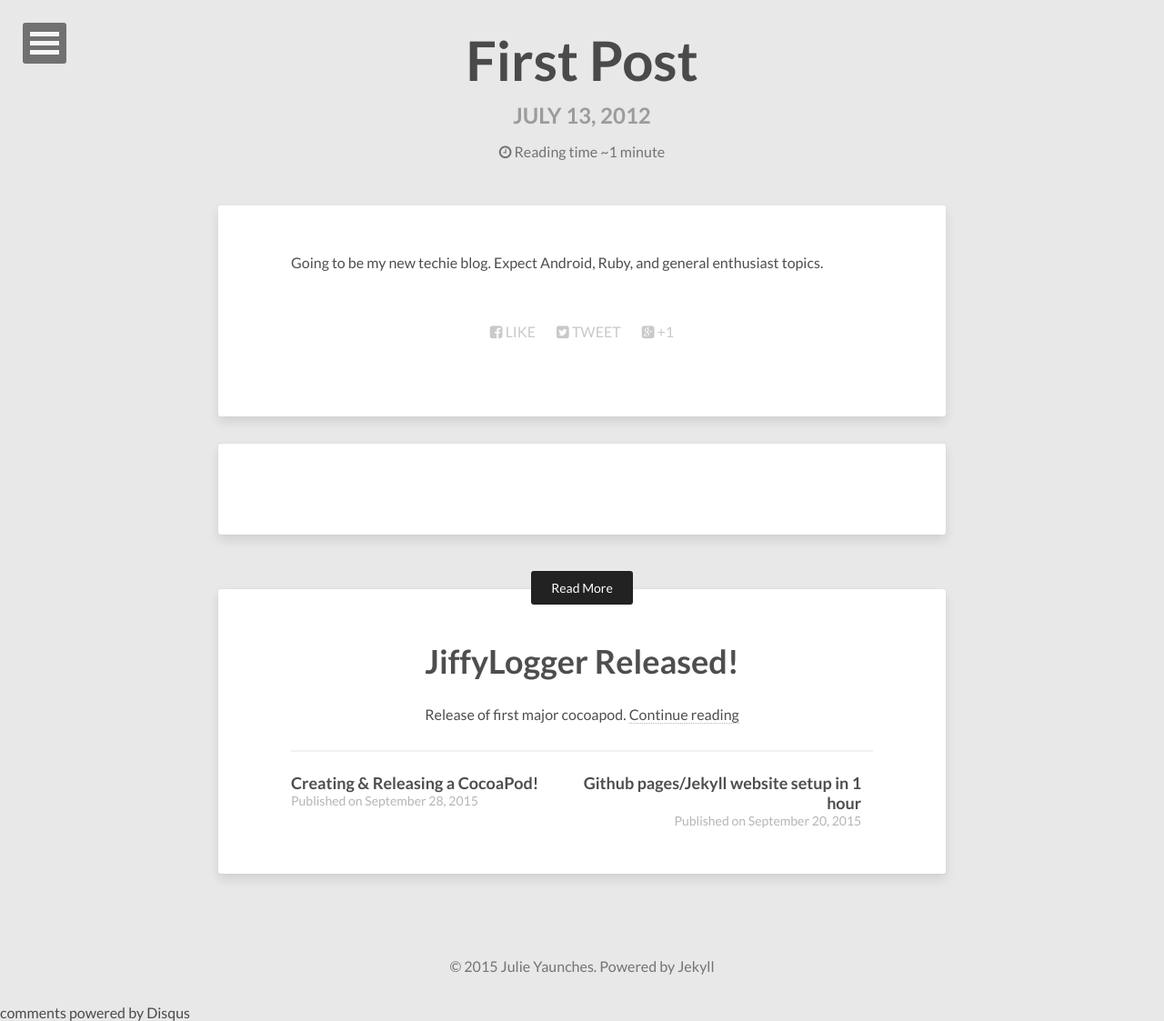
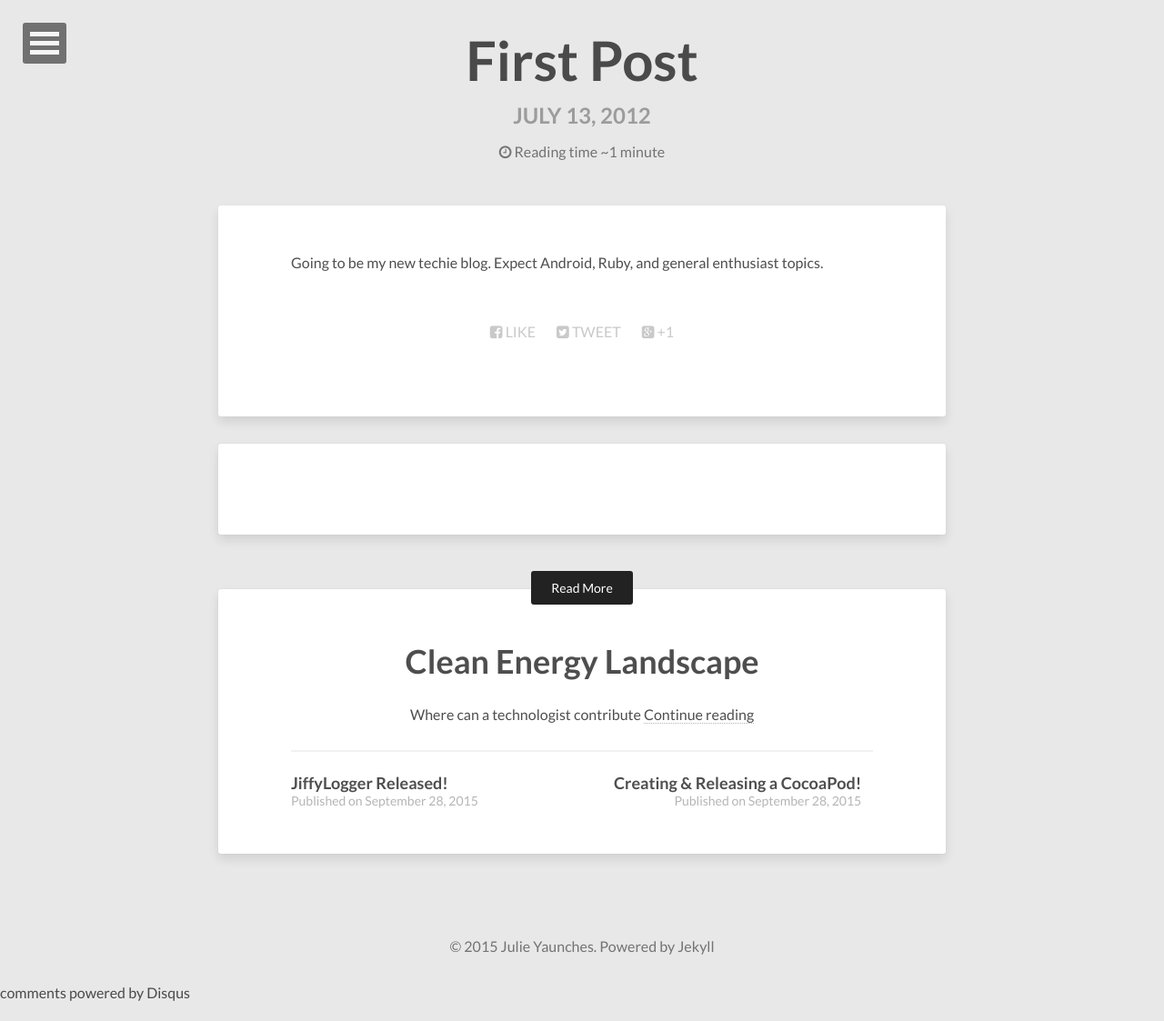
Before and after one commit to jyaunches/jyaunches.github.io, a Jekyll site: the page built from _posts/2012-07-13-first-post.html, in a window 1280 px wide. Shown: the whole page at 91% size. Built offline with Jekyll 4.4.1, drawn with Linux system fonts in a browser that asks for light colours; nearby versions of some CDN libraries; comment, search, counter and statistics services are not loaded; after the commit the page ends 1101 px from its top, so only the background shows below that; some of the changed lines change nothing that is shown.

Commit message:
clean energy post 1

```diff
--- a/_config.yml
+++ b/_config.yml
@@ -5,7 +5,7 @@
 words_per_minute: 200
 # Your site's domain goes here (eg: //mmistakes.github.io, http://mademistakes.com, etc)
 # When testing locally leave blank or use http://localhost:4000
-url: http://yaunch.io
+url: http://localhost:4000
 
 # Owner/author information
 owner:
--- /dev/null
+++ b/_posts/2015-12-28-clean-energy-landscape.md
@@ -0,0 +1,97 @@
+---
+layout: post
+title: Clean Energy Landscape
+description: "Where can a technologist contribute"
+modified: 2015-12-28
+tags: [Energy, Climate Change]
+image:
+  feature: cop21.png
+  credit:
+  creditlink:
+---
+
+With the Cop21 talks in Paris ending earlier this month... and the outcome being a global agreement to limit temperature increase to 2 degrees celcius, I wanted to capitalize on this momentum and ask myself what I, as a technologist, can do.
+
+[The agreement](http://www.theguardian.com/environment/2015/dec/13/paris-climate-deal-cop-diplomacy-developing-united-nations) made speaks to limiting temperature, supporting developing countries to maintain growth, and keeping visibility into actions and compliance by all memebers. While there is vagueness about how this will be implemented, there is worldwide agreement that technology needs to be advanced in clean energy and related areas.
+
+As a concerned citizen of the world and one that wants to leave it as beautiful as I've found it, I want to know what I, as a software engineer/technologist do to help? How can I contribute my largest asset, my tech skills, to help bring about this change?
+
+## Why 2 Degrees
+
+In fact scientists actually believe we should not raise temperatures more than 1.5 degrees above pre-industrial averages. The graph below shows our potential CO2 emissions pathways for this century and their long-term impact on temperature.
+
+{% capture images %}
+	/images/Ratchet-Success-Pathway.jpg
+{% endcapture %}
+{% include gallery images=images cols=2 %}
+
+## What Needs to Change?
+
+To achieve the aim of limiting temperature increase to 2 degrees celcius, we need to move away from getting most of our energy from fossil fuels. We need change to occur across governments, private investment, and societal comprehension/awareness of the problem and more. While I care about all of these, and technology can play a role in bringing these changes about, the largest technological changes need to happen in the energy system itself. So, what needs to change here?
+
+Our current energy system is made up of the sourcing/production, movement, storage, and consumption of energy.
+
+There's space in all of these areas for major improvement. Let's look at the current situation for each of these, where things need to get to.
+
+### Energy Production
+
+The bottom line is that we need energy and we're going to need more and more of it. To limit greenhouse gas emmissions, and keep global temperatures from rising above 2 degrees, we need to move away from energy sources that rely on the emmission of CO2 (or other greenhouse gases).
+
+We do have alternative, clean sources of energy available: solar, wind, geothermal, hydroelectric, biomass, and nuclear. But, today we largely rely on coal, oil and natural gas. The picture of our energy usage in the US is well represented in this graph below.
+
+<figure class="full">
+	<a href="https://flowcharts.llnl.gov/"><img src="/images/Energy_US_2014.png" alt=""></a>
+</figure>
+
+This needs to change. Also note that clean, renewable energy sources represent < 10%, with the bulk of that in nuclear (which is debatable in terms of cleanliness and long-term liability).
+
+#### Technology changes needed here:
+
+The bottom line is that we need a much higher volume of alternative clean energy at a lower price. To achieve that technology to increase volume is needed across:
+
+* Existing renewable, clean energies
+* New forms of renewable, clean energy
+* Clean, but perhaps non-renewable energy
+
+### Energy Networks
+
+<figure class="full">
+	<a href="http://www.epichub.eu/"><img src="/images/energy-networks.jpeg" alt=""></a>
+</figure>
+
+Today, our energy grids are a relic of a 100+ year old system. The limitations of these networks represent where much innovation need to happen. Let's look at each limitation and the changes needed.
+
+#### Efficiency
+
+In the Lawrence Livermore National Laboratory graph above, note that 'rejected energy' or energy produced, but lost and never consumed represents 59% of all the energy produced in the US. This is a huge area for improvement.
+
+#### Timing/Storage
+
+Our current electricity grids work on a realtime system. As in, when you pull electritiy off the grid and into your home to power your TV.. that electricity is a result of energy recently created at a power plant (probably by burning coal or natural gas). The idea is that the power plant predicts how much electricity will be demanded by consumers during any given hour of the day and they burn the appropriate level of coal or natural gas to provide that and put it out on the grid.
+
+Currently wind and solar energy don't integrate well. Solar energy is produced during the day (and sunny days at that) and wind is even more unpredictable.. although can provide energy at night. But, the issue is that they cannot currently be efficiently stored for later conversion and distribution onto the existing energy grid.
+
+Whats needed here are better ways of storing renewable, clean energy for future use. There are a lot of interesting things happening here, but I'm going to dive into that in a future post.
+
+#### Energy Location/Movement
+
+Similar to the idea above, currently energy needs to be produced somewhat nearby to where it's distributed and consumed. Wind farms in North Dakota cannot, now, efficiently have their energy transported for realtime consumption in Chicago.
+
+Innovation needs to happen in both enabling energy production in many different environments and in new energy transportation networks that can efficiently move energy around where it's needed.
+
+### Consumption
+
+It may come as no suprise, but the US and many other first world countries consume the most energy per person globally.
+
+<figure class="full">
+	<a href="http://burnanenergyjournal.com/how-much-energy-are-we-using/"><img src="/images/consumption-by-country.jpg" alt=""></a>
+</figure>
+
+Part of the solution needs to be figuring out ways to use less dirty energy in our high consumption areas without a decrease in standard of living. If we look back at that Estimated U.S. Energy Use graph above, it shows that transportation is 27% of our annual energy usage. This is definitely an area to seek improvement and but it needs to move beyond this to more consumer areas and to the industrial sector as well.
+
+These are definitely areas to seek improvement and watch as a technologist.
+
+
+## Takeaway
+
+This blog post was an examination of the current clean energy landscape and the areas where we need to innovate to answer our energy dillema. If we truly need to ratchet down our CO2 to reach a temperature rise of under 2 degrees, we will need innovation across all these areas. And these are areas where a technologist can bring their skills. If not in the specific answers to say battery efficiency or energy grid waste, definitely in the consumer products and infrastructure that will be needed to adopt these advances across the US and around the world.
```
Also changed, not shown: images/2-degree-breakdown.jpeg (added), images/Bloom-Energy.jpg (added), images/COP21_0.png (added), images/Energy_US_2014.png (added), images/Foo.png (added), images/Ratchet-Success-Pathway.jpg (added), images/consumption-by-country.jpg (added), images/cop21.png (added), images/energy-networks.jpeg (added), images/global_energy_consumption.png (added), images/photo_cop21.jpg (added), 2 other files.
